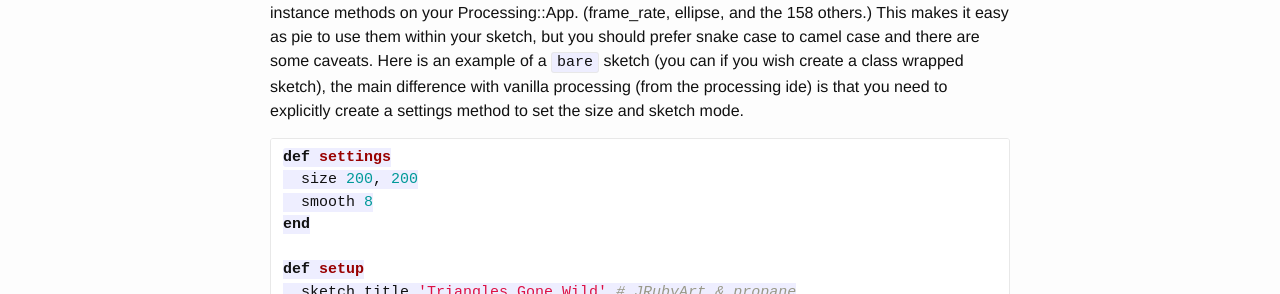
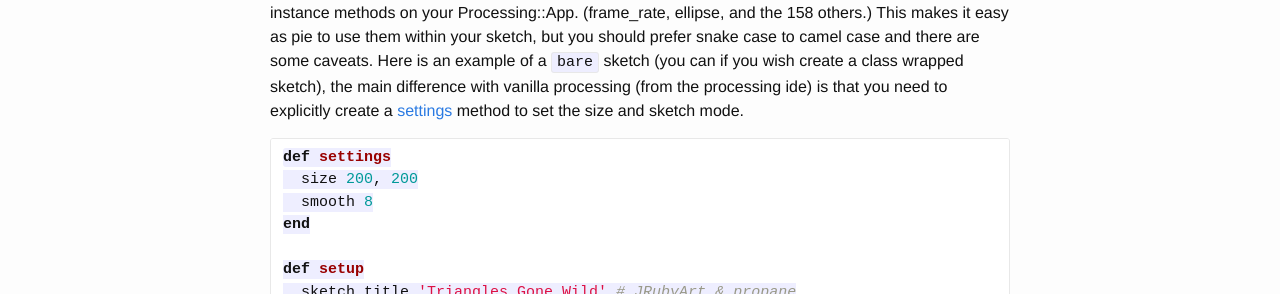
Before and after one commit to ruby-processing/JRubyArt, a Jekyll site: the page built from _posts/2017-01-21-processing-api.md, in a window 1280 px wide. Shown: the part 455-749 px from the top of the page. Built offline with Jekyll 4.4.1, drawn with Linux system fonts in a browser that asks for light colours; some of the changed lines change nothing that is shown.

Commit message:
settings method

````diff
--- a/_posts/2017-01-21-processing-api.md
+++ b/_posts/2017-01-21-processing-api.md
@@ -9,7 +9,7 @@ JRubyArt is the closest thing to a ruby DSL for vanilla processing, it supports
 
 ### The processing-api
 
-Most of the processing methods, as explained in the [Processing Language API][processing], are available as instance methods on your Processing::App. (frame_rate, ellipse, and the 158 others.) This makes it easy as pie to use them within your sketch, but you should prefer snake case to camel case and there are some caveats. Here is an example of a `bare` sketch (you can if you wish create a class wrapped sketch), the main difference with vanilla processing (from the processing ide) is that you need to explicitly create a settings method to set the size and sketch mode.
+Most of the processing methods, as explained in the [Processing Language API][processing], are available as instance methods on your Processing::App. (frame_rate, ellipse, and the 158 others.) This makes it easy as pie to use them within your sketch, but you should prefer snake case to camel case and there are some caveats. Here is an example of a `bare` sketch (you can if you wish create a class wrapped sketch), the main difference with vanilla processing (from the processing ide) is that you need to explicitly create a [settings][settings] method to set the size and sketch mode.
 
 ``` ruby
 def settings
@@ -76,3 +76,4 @@ To avoid confusion use with ruby `map` use `map1d` for processing `map` function
 [processing]:https://processing.org/reference/
 [map1d]:https://github.com/ruby-processing/JRubyArt-examples/blob/master/contributed/circles.rb
 [mouse_pressed?]:https://github.com/ruby-processing/JrubyArt-examples/blob/master/contributed/re_sample.rb
+[settings]:https://processing.org/reference/settings_.html
````
